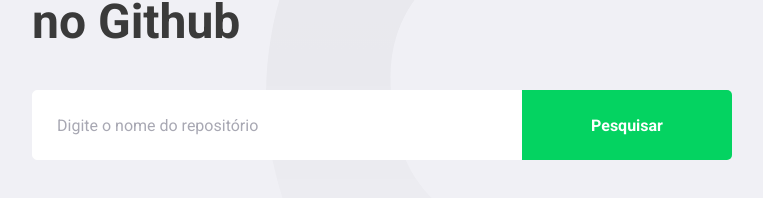
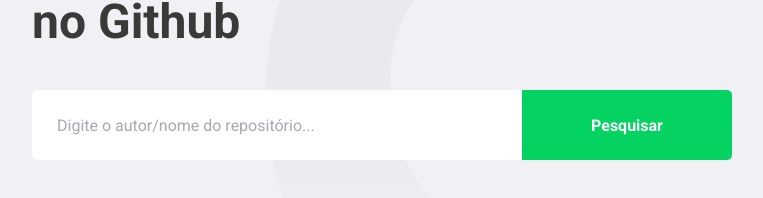
Before and after one commit to yuriduartedev/github-explorer, a React (Create React App) app: page / in a window 1280 px wide. Shown: the part 218-416 px from the top of the page, without its empty margins (148-911 px from the left). Built offline with nearby package versions, Linux system fonts and the light colour scheme.

Commit message:
Adiciona favicon

```diff
--- a/src/pages/Dashboard/index.tsx
+++ b/src/pages/Dashboard/index.tsx
@@ -70,7 +70,7 @@
         <input
           value={newRepo}
           onChange={e => setNewRepo(e.target.value)}
-          placeholder="Digite o nome do repositório"
+          placeholder="Digite o autor/nome do repositório..."
         />
         <button type="submit">Pesquisar</button>
       </Form>
```
Also changed, not shown: 1 other file (tests, documents, lock files or other folders).
